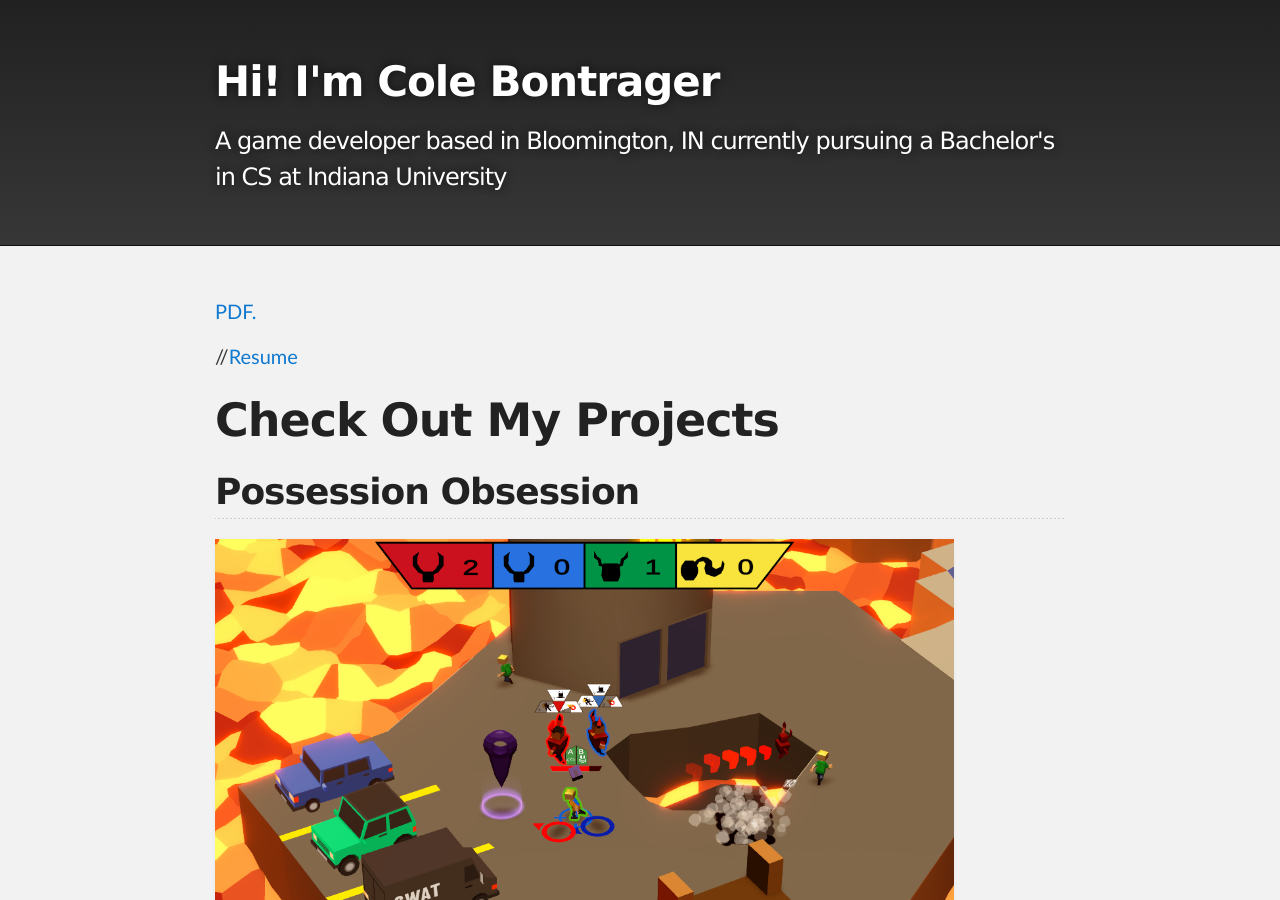
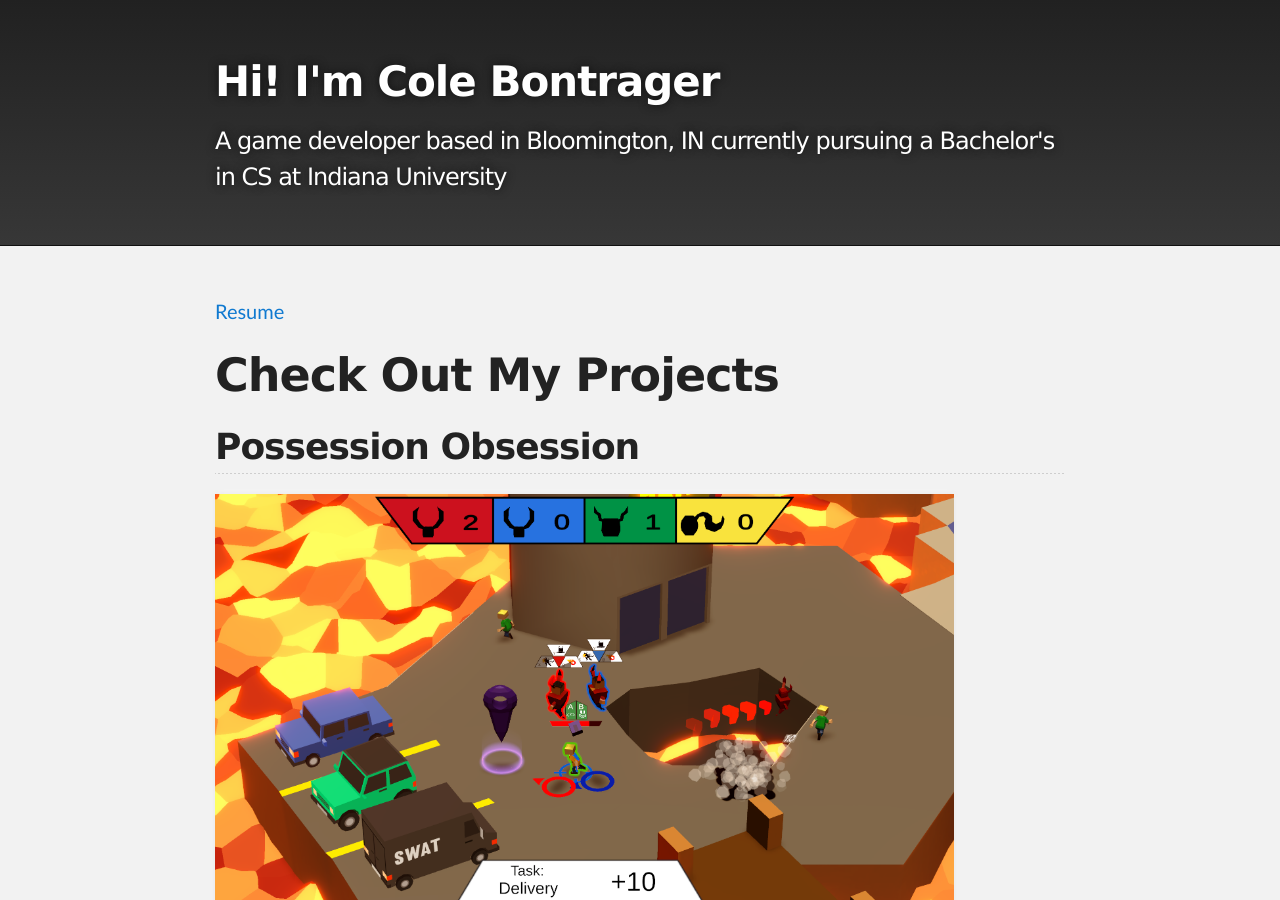
Before and after one commit to ColeBontrager/ColeBontrager.github.io, a Jekyll site: the page built from index.md, in a window 1280 px wide and 900 px high. Built offline with Jekyll 4.4.1, drawn with Linux system fonts in a browser that asks for light colours.

Commit message:
fixed resume link

```diff
--- a/index.md
+++ b/index.md
@@ -2,9 +2,7 @@
 layout: default
 ---
 
-<a href="https://colebontrager.github.io/ColeBontrager-Resume.pdf" target="_blank">PDF.</a>
-
-//[Resume](/ColeBontrager-Resume.pdf)
+<a href="https://colebontrager.github.io/ColeBontrager-Resume.pdf" target="_blank">Resume</a>
 
 # Check Out My Projects
 
```
